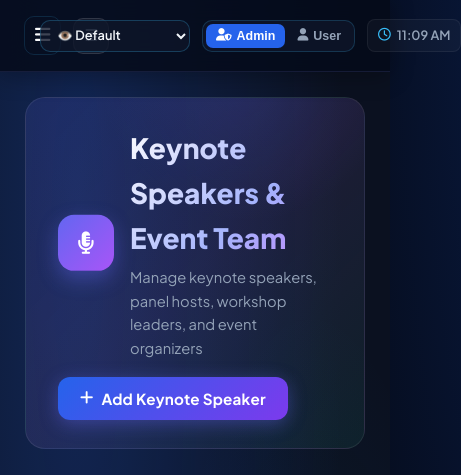
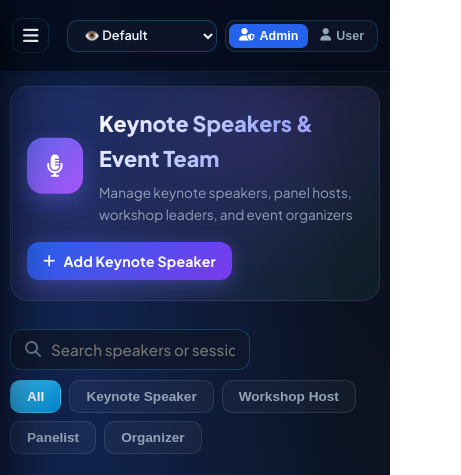
Before and after one commit to np03cs4a250005-create/summerClass-Project-, a React (Vite) app in the folder client/: page /team in a window 390 px wide. Shown: the top 475 px of the page, 461 px wide, since content can reach past the window. Built offline with nearby package versions, Linux system fonts and the light colour scheme; no server answers; sample sign-in values are in the browser's storage.

Commit message:
Implement full multi-device responsive design across phones, tablets, laptops, and desktops

```diff
--- a/client/src/App.jsx
+++ b/client/src/App.jsx
@@ -44,6 +44,11 @@ const Layout = ({ children }) => {
     const [isSidebarCollapsed, setIsSidebarCollapsed] = useState(false);
     const location = useLocation();
 
+    // Auto-close mobile sidebar whenever route changes
+    React.useEffect(() => {
+        setIsMobileOpen(false);
+    }, [location.pathname]);
+
     const getTitle = () => {
         const titles = {
             '/dashboard': 'Dashboard Overview',
@@ -67,21 +72,37 @@ const Layout = ({ children }) => {
     };
 
     return (
-        <div className={`dashboard-layout ${isSidebarCollapsed ? 'sidebar-collapsed' : ''}`} style={{ display: 'flex', minHeight: '100vh', position: 'relative' }}>
+        <div className={`dashboard-layout ${isSidebarCollapsed ? 'sidebar-collapsed' : ''}`} style={{ display: 'flex', minHeight: '100vh', position: 'relative', overflowX: 'hidden' }}>
+            {/* Mobile Backdrop Overlay */}
+            {isMobileOpen && (
+                <div
+                    className="sidebar-mobile-backdrop"
+                    onClick={() => setIsMobileOpen(false)}
+                    style={{
+                        position: 'fixed',
+                        inset: 0,
+                        background: 'rgba(5, 11, 26, 0.75)',
+                        backdropFilter: 'blur(8px)',
+                        zIndex: 99998,
+                        transition: 'opacity 0.3s ease'
+                    }}
+                />
+            )}
+
             <Sidebar
                 isOpen={isMobileOpen}
                 isCollapsed={isSidebarCollapsed}
                 onClose={() => setIsMobileOpen(false)}
                 onToggleCollapse={() => setIsSidebarCollapsed(!isSidebarCollapsed)}
             />
-            <div className="main-wrapper" style={{ flex: 1, display: 'flex', flexDirection: 'column' }}>
+            <div className="main-wrapper" style={{ flex: 1, display: 'flex', flexDirection: 'column', minWidth: 0, width: '100%' }}>
                 <Header
                     pageTitle={getTitle()}
                     onToggleMobileMenu={() => setIsMobileOpen(!isMobileOpen)}
                     isSidebarCollapsed={isSidebarCollapsed}
                     onToggleSidebarCollapse={() => setIsSidebarCollapsed(!isSidebarCollapsed)}
                 />
-                <main className="content-body" id="content-body" style={{ flex: 1, padding: '25px' }}>
+                <main className="content-body" id="content-body" style={{ flex: 1, padding: '24px', maxWidth: '100%', boxSizing: 'border-box' }}>
                     {children}
                 </main>
                 <footer className="dashboard-footer">
--- a/client/src/pages/CalendarView.jsx
+++ b/client/src/pages/CalendarView.jsx
@@ -279,7 +279,7 @@ const CalendarView = () => {
             </div>
 
             {/* Calendar Main Grid & Inspector Panel */}
-            <div style={{ display: 'grid', gridTemplateColumns: 'minmax(0, 1fr) 360px', gap: '24px' }}>
+            <div className="calendar-layout-grid" style={{ display: 'grid', gridTemplateColumns: 'minmax(0, 1fr) 360px', gap: '24px' }}>
 
                 {/* Left: Monthly Calendar Box */}
                 <div style={{
--- a/client/src/pages/Feedback.jsx
+++ b/client/src/pages/Feedback.jsx
@@ -181,7 +181,7 @@ const Feedback = () => {
             </div>
 
             {/* Layout Grid */}
-            <div style={{ display: 'grid', gridTemplateColumns: '290px 1fr', gap: '22px', alignItems: 'start', marginTop: '8px' }}>
+            <div className="feedback-layout-grid" style={{ display: 'grid', gridTemplateColumns: '290px 1fr', gap: '22px', alignItems: 'start', marginTop: '8px' }}>
 
                 {/* Rating Summary Card */}
                 <div className="blue-card-glass anim-slide-left" style={{ padding: '26px', borderRadius: '20px' }}>
--- a/client/src/pages/FinanceSponsors.jsx
+++ b/client/src/pages/FinanceSponsors.jsx
@@ -323,7 +323,7 @@ const FinanceSponsors = () => {
             </div>
 
             {/* Financial Overview Grid: Balance Progress & Active Sponsors Grid */}
-            <div style={{ display: 'grid', gridTemplateColumns: 'minmax(0, 1fr) minmax(0, 1.2fr)', gap: '24px', marginBottom: '28px' }}>
+            <div className="finance-overview-grid" style={{ display: 'grid', gridTemplateColumns: 'minmax(0, 1fr) minmax(0, 1.2fr)', gap: '24px', marginBottom: '28px' }}>
 
                 {/* Left Card: Revenue & Cost Distribution */}
                 <div style={{
--- a/client/src/styles/index.css
+++ b/client/src/styles/index.css
@@ -3562,6 +3562,174 @@ textarea.input-error {
 }
 
 /* ══════════════════════════════════════════════════════════════
+   DASHBOARD & ALL-DEVICE RESPONSIVE SYSTEM
+   (Mobile: 320-480px, Tablets: 481-1024px, Laptops & Desktops)
+   ══════════════════════════════════════════════════════════════ */
+
+/* Laptops & Desktops (<= 1280px) */
+@media (max-width: 1280px) {
+    .content-body {
+        padding: 24px 20px;
+    }
+}
+
+/* Tablets (<= 1024px) - Off-Canvas Sidebar & Adaptive Layout */
+@media (max-width: 1024px) {
+    .main-wrapper {
+        padding-left: 0 !important;
+        width: 100% !important;
+        max-width: 100vw !important;
+    }
+
+    .sidebar {
+        transform: translateX(-100%) !important;
+        width: 280px !important;
+        z-index: 99999 !important;
+        box-shadow: 0 0 50px rgba(0, 0, 0, 0.85) !important;
+        transition: transform 0.35s cubic-bezier(0.4, 0, 0.2, 1) !important;
+    }
+
+    .sidebar.active {
+        transform: translateX(0) !important;
+    }
+
+    .mobile-toggle {
+        display: inline-flex !important;
+        align-items: center;
+        justify-content: center;
+    }
+
+    .desktop-toggle-btn {
+        display: none !important;
+    }
+
+    .main-header {
+        padding: 10px 18px !important;
+    }
+
+    .content-body {
+        padding: 20px 16px !important;
+    }
+
+    .events-grid, .venues-grid, .team-grid {
+        grid-template-columns: repeat(auto-fill, minmax(280px, 1fr)) !important;
+    }
+
+    .stats-grid {
+        grid-template-columns: repeat(auto-fit, minmax(200px, 1fr)) !important;
+        gap: 16px !important;
+    }
+
+    .calendar-layout-grid,
+    .finance-overview-grid,
+    .feedback-layout-grid {
+        grid-template-columns: 1fr !important;
+    }
+}
+
+/* Small Tablets & Large Phones (<= 768px) */
+@media (max-width: 768px) {
+    .page-title {
+        font-size: 1.05rem !important;
+    }
+
+    .header-right {
+        gap: 8px !important;
+    }
+
+    .header-date {
+        display: none !important;
+    }
+
+    .toolbar-section {
+        flex-direction: column !important;
+        align-items: stretch !important;
+        gap: 14px !important;
+    }
+
+    .search-bar-wrapper {
+        max-width: 100% !important;
+    }
+
+    .stats-grid {
+        grid-template-columns: 1fr 1fr !important;
+        gap: 12px !important;
+    }
+
+    .stat-card {
+        padding: 16px !important;
+        gap: 12px !important;
+    }
+
+    .stat-icon {
+        width: 44px !important;
+        height: 44px !important;
+        font-size: 1.1rem !important;
+        border-radius: 12px !important;
+    }
+
+    .stat-value {
+        font-size: 1.4rem !important;
+    }
+
+    .page-hero {
+        padding: 20px 16px !important;
+        border-radius: 18px !important;
+    }
+
+    .page-hero-title {
+        font-size: 1.35rem !important;
+    }
+
+    .page-hero-sub {
+        font-size: 0.85rem !important;
+    }
+
+    /* Horizontal scroll for wide data tables */
+    .table-responsive,
+    div:has(> table) {
+        width: 100% !important;
+        overflow-x: auto !important;
+        -webkit-overflow-scrolling: touch !important;
+    }
+
+    /* Responsive modal container */
+    [style*="zIndex: 999999"] > div,
+    [style*="z-index: 999999"] > div {
+        max-width: 95vw !important;
+        padding: 20px 16px !important;
+        max-height: 90vh !important;
+        overflow-y: auto !important;
+        border-radius: 20px !important;
+    }
+}
+
+/* Mobile Phones (<= 480px) */
+@media (max-width: 480px) {
+    .stats-grid {
+        grid-template-columns: 1fr !important;
+    }
+
+    .content-body {
+        padding: 14px 10px !important;
+    }
+
+    .main-header {
+        padding: 8px 12px !important;
+    }
+
+    .btn {
+        padding: 10px 16px !important;
+        font-size: 0.88rem !important;
+    }
+
+    .btn-sm {
+        padding: 6px 12px !important;
+        font-size: 0.78rem !important;
+    }
+}
+
+/* ══════════════════════════════════════════════════════════════
    ACCESSIBILITY & COLOR BLINDNESS VISION MODES
    ══════════════════════════════════════════════════════════════ */
 
```
